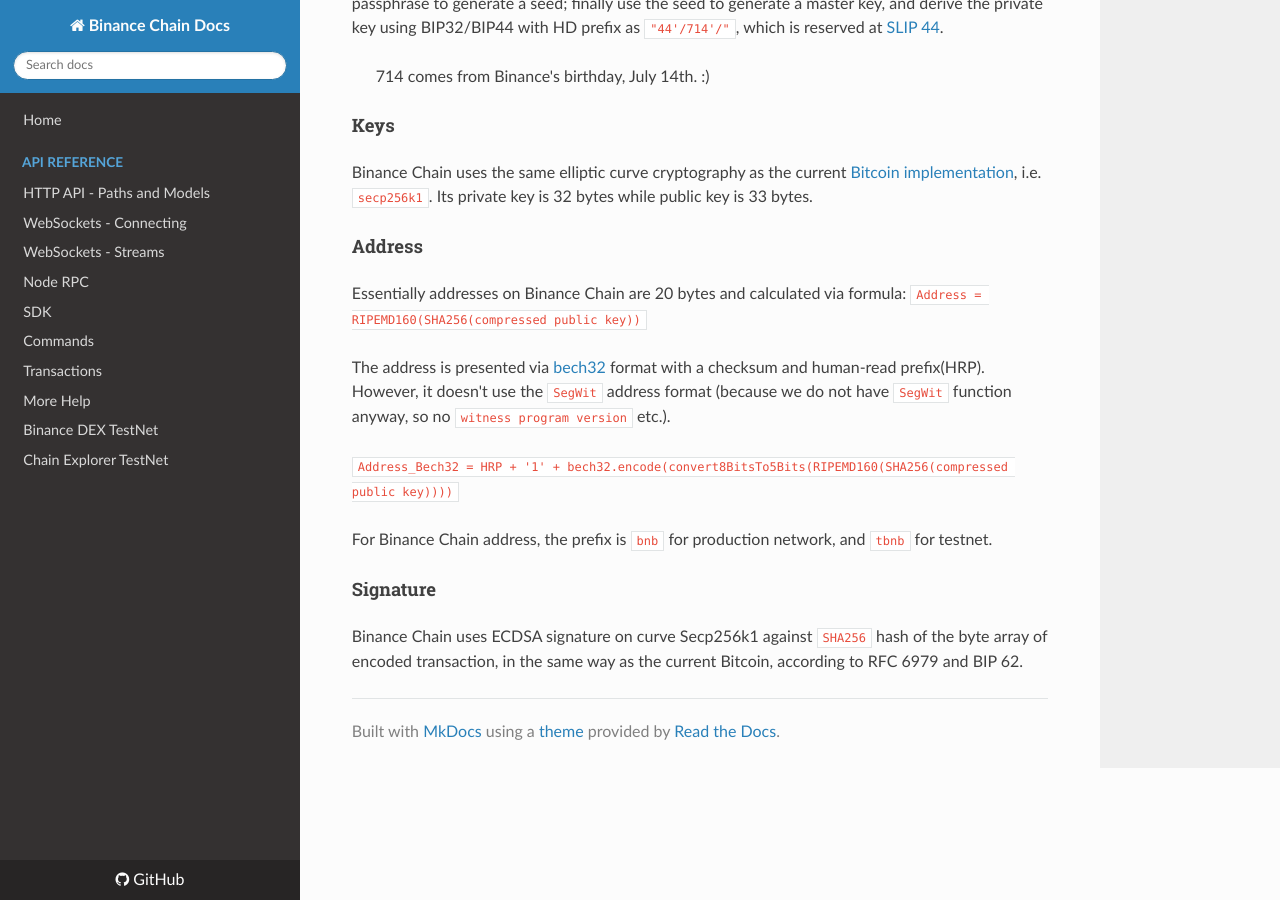
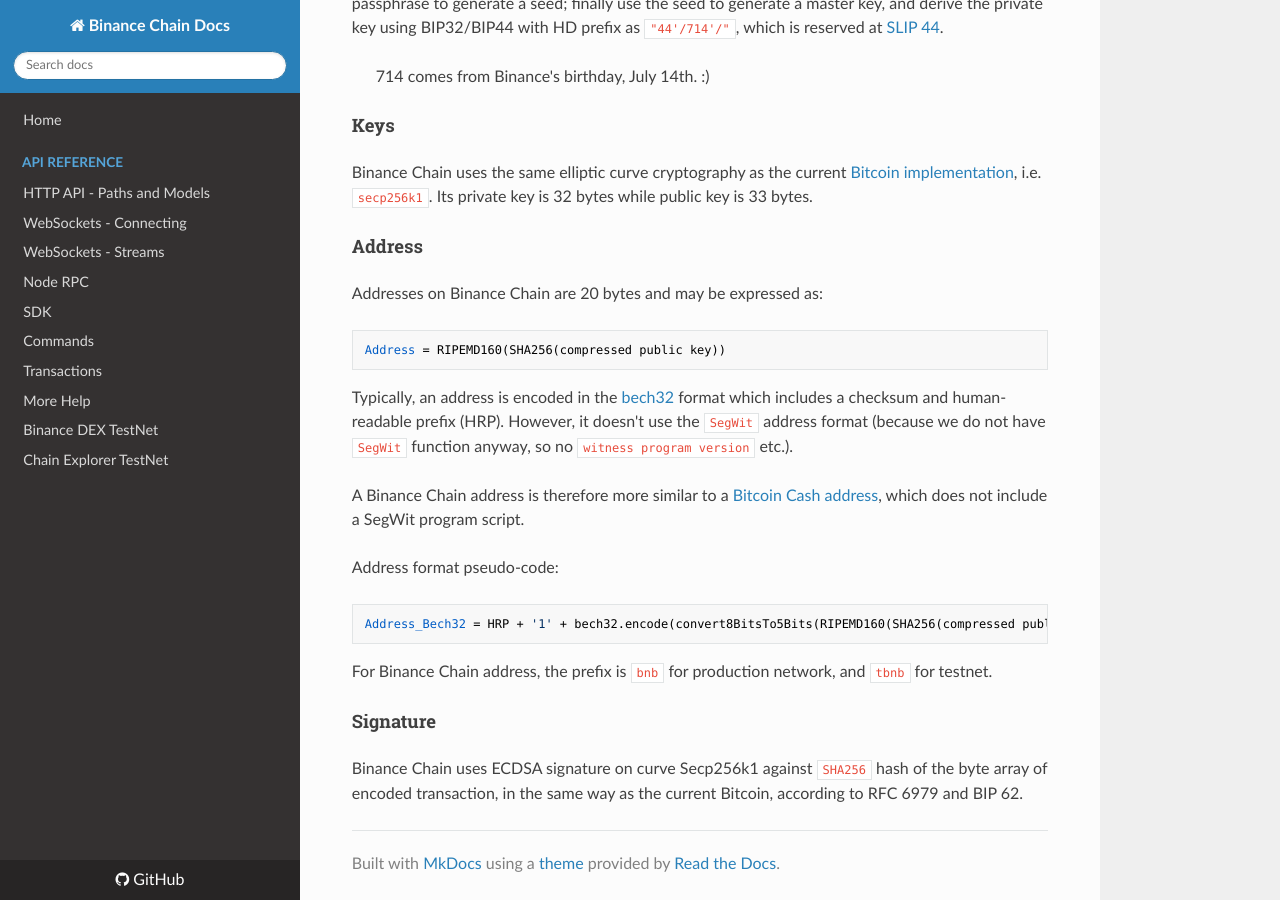
Before and after one commit to yash-sharma1/docs-site, an MkDocs documentation site: the page built from docs/blockchain.md, in a window 1280 px wide and 900 px high, scrolled down 2069 px. Built offline with MkDocs 1.6.1, drawn with Linux system fonts in a browser that asks for light colours; nearby versions of some CDN libraries.

Commit message:
Update blockchain.md

````diff
--- a/docs/blockchain.md
+++ b/docs/blockchain.md
@@ -89,11 +89,19 @@
 
 #### Address
 
-Essentially addresses on Binance Chain are 20 bytes and calculated via formula: `Address = RIPEMD160(SHA256(compressed public key))`
+Addresses on Binance Chain are 20 bytes and may be expressed as:
+```
+Address = RIPEMD160(SHA256(compressed public key))
+```
 
-The address is presented via [bech32](https://github.com/bitcoin/bips/blob/master/bip-0173.mediawiki) format with a checksum and human-read prefix(HRP). However, it doesn't use the `SegWit` address format (because we do not have `SegWit` function anyway, so no `witness program version` etc.).
+Typically, an address is encoded in the [bech32](https://github.com/bitcoin/bips/blob/master/bip-0173.mediawiki) format which includes a checksum and human-readable prefix (HRP). However, it doesn't use the `SegWit` address format (because we do not have `SegWit` function anyway, so no `witness program version` etc.).
 
-`Address_Bech32 = HRP + '1' + bech32.encode(convert8BitsTo5Bits(RIPEMD160(SHA256(compressed public key))))`
+A Binance Chain address is therefore more similar to a [Bitcoin Cash address](https://github.com/bitcoincashorg/bitcoincash.org/blob/master/spec/cashaddr.md), which does not include a SegWit program script.
+
+Address format pseudo-code:
+```
+Address_Bech32 = HRP + '1' + bech32.encode(convert8BitsTo5Bits(RIPEMD160(SHA256(compressed public key))))
+```
 
 For Binance Chain address, the prefix is `bnb` for production network, and `tbnb` for testnet.
 
````
